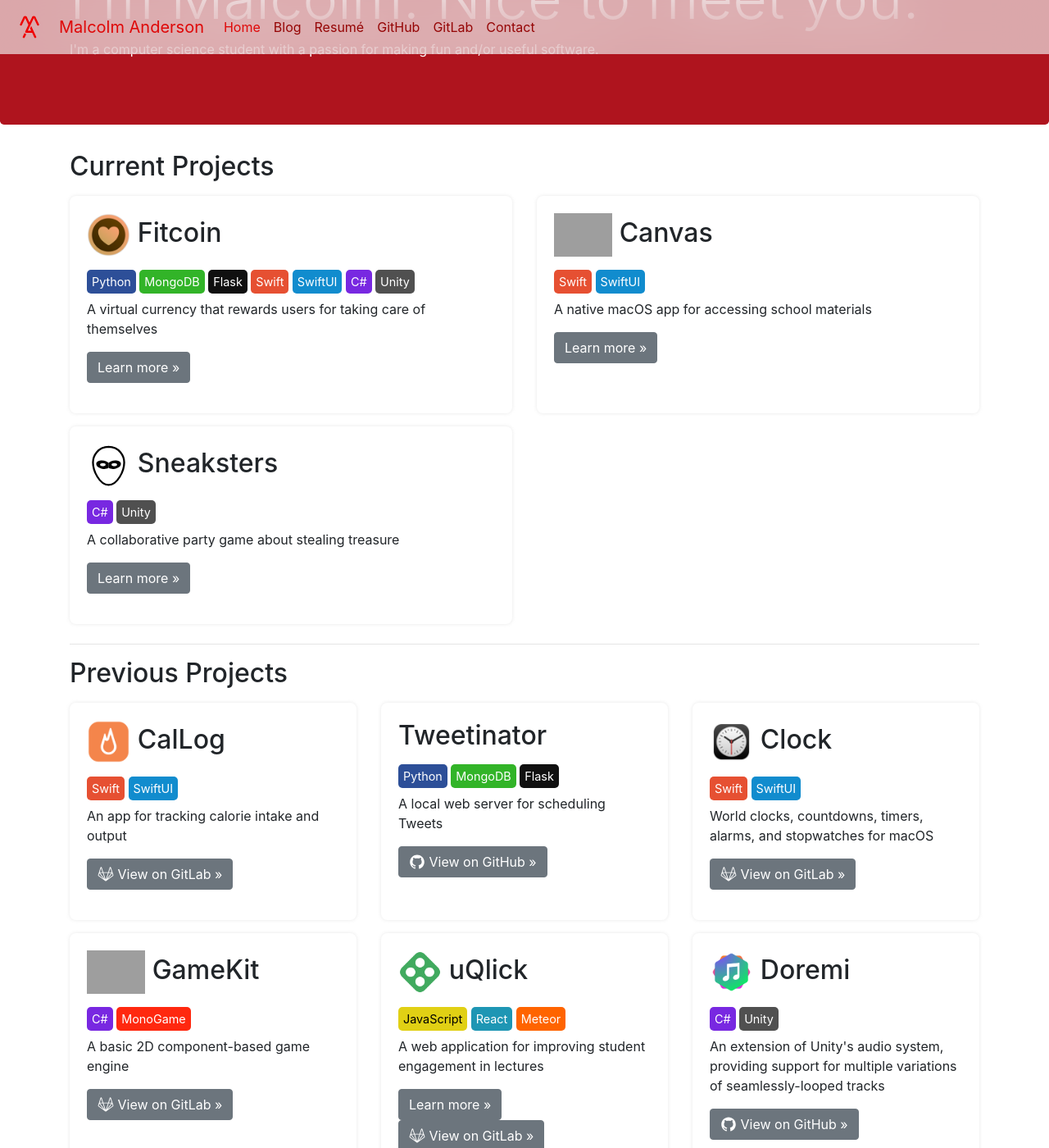
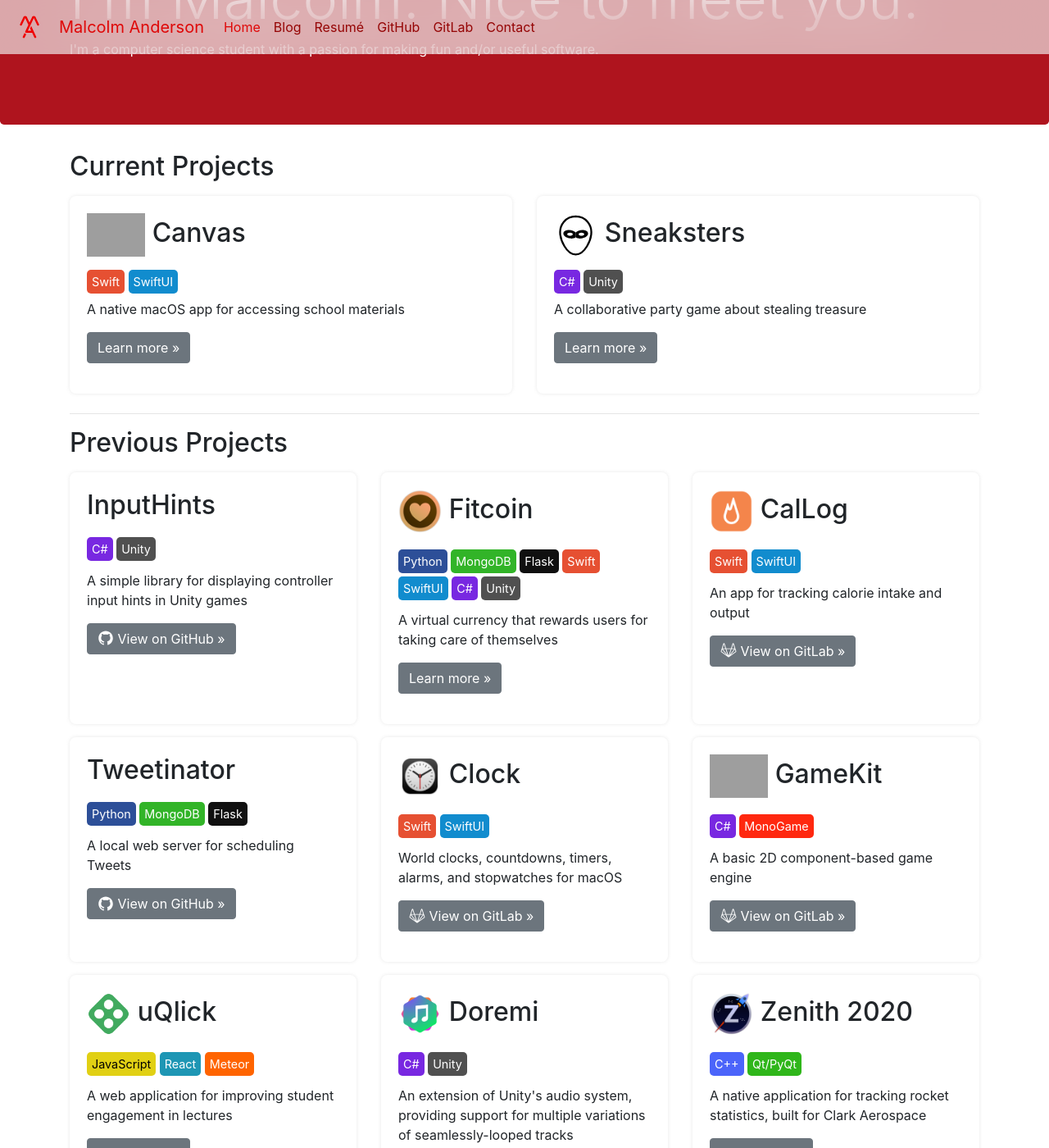
Before and after one commit to Meorge/meorge.github.io, a Jekyll site: the page built from index.html, in a window 1280 px wide and 1400 px high, scrolled down 222 px. Shown: the whole window at 82% size. Built offline with Jekyll 4.4.1, drawn with Linux system fonts in a browser that asks for light colours; grey boxes are pictures that could not be loaded.

Commit message:
Moved Fitcoin to Previous Projects

```diff
--- a/_data/project_tiles.yml
+++ b/_data/project_tiles.yml
@@ -1,18 +1,4 @@
 active:
-  - name: Fitcoin
-    logo: fitcoin_logo.png
-    description: A virtual currency that rewards users for taking care of themselves
-    tags:
-      - python
-      - mongodb
-      - flask
-      - swift
-      - swiftui
-      - cs
-      - unity
-    buttons:
-      more: fitcoin.html
-
   - name: Canvas
     logo: canvas_macOS_icon.png
     description: A native macOS app for accessing school materials
@@ -32,6 +18,28 @@ active:
       more: sneaksters.html
 
 previous:
+  - name: InputHints
+    description: A simple library for displaying controller input hints in Unity games
+    tags:
+      - cs
+      - unity
+    buttons:
+      github: https://github.com/Meorge/InputHints
+
+  - name: Fitcoin
+    logo: fitcoin_logo.png
+    description: A virtual currency that rewards users for taking care of themselves
+    tags:
+      - python
+      - mongodb
+      - flask
+      - swift
+      - swiftui
+      - cs
+      - unity
+    buttons:
+      more: fitcoin.html
+
   - name: CalLog
     logo: callog_logo.png
     description: An app for tracking calorie intake and output
--- a/_includes/project_tile.html
+++ b/_includes/project_tile.html
@@ -6,9 +6,11 @@
                 {% endif %}
                 {{ include.project.name }}
         </h2>
-        {% for lang_tag in include.project.tags %}
-            {% include lang_tag.html id=lang_tag is_large=false %}
-        {% endfor %}
+        <div class="lang-group">
+            {% for lang_tag in include.project.tags %}
+                {% include lang_tag.html id=lang_tag is_large=false %}
+            {% endfor %}
+        </div>
         <p style="padding-top: 10px;">{{ include.project.description }}</p>
         <p>
             {% if include.project.buttons.more %}
```
Also changed, not shown: assets/css/bootstrap-override.css.
